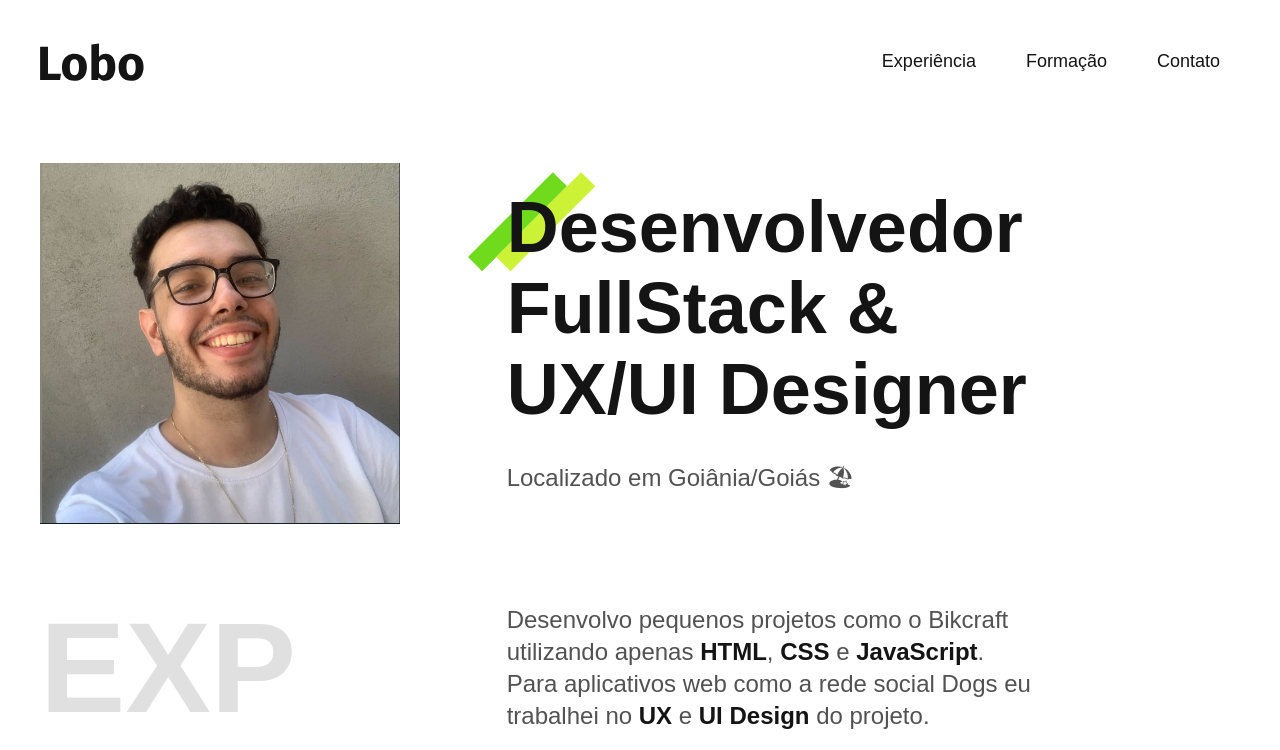
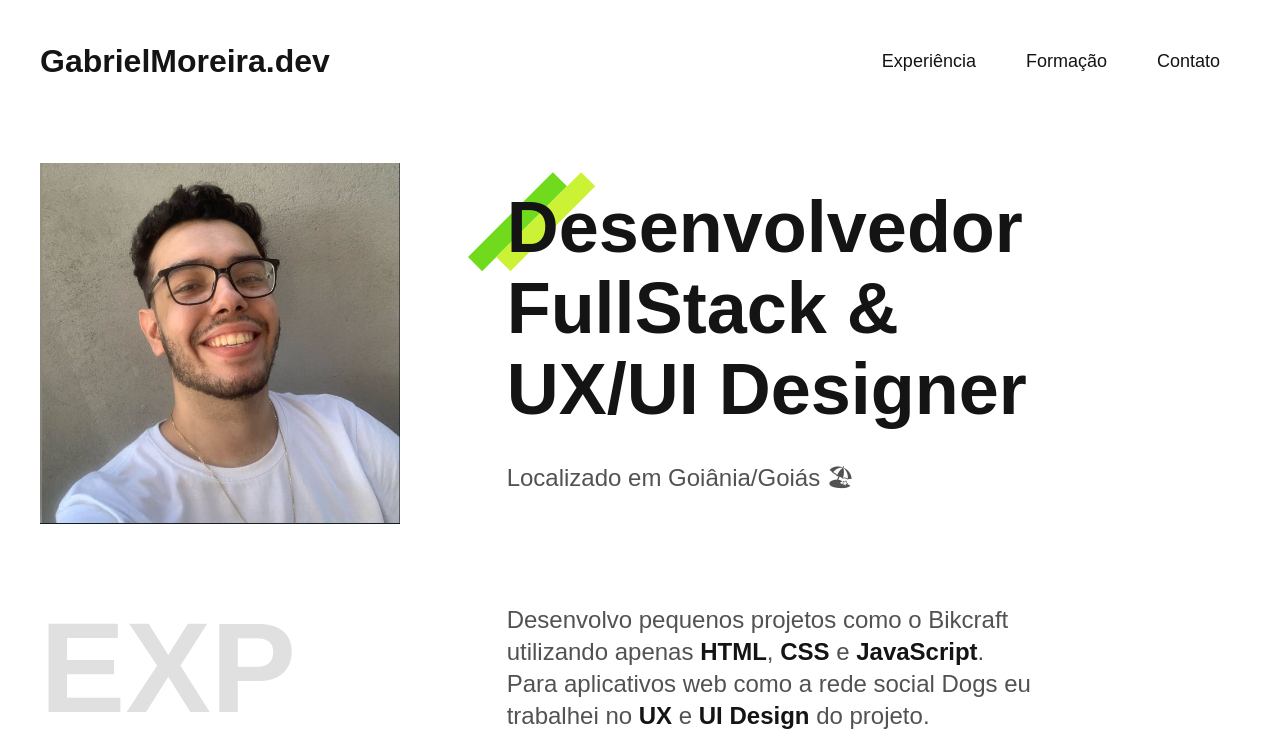
Before and after one commit to GabrielMoreiradeSouza/GabrielMoreira.dev, a plain HTML site: page index.html in a window 1280 px wide. Shown: the top 750 px of the page. Drawn offline with Linux system fonts and the light colour scheme.

Commit message:
Alterado nome

```diff
--- a/index.html
+++ b/index.html
@@ -11,7 +11,7 @@
 
 <body>
   <header class="header">
-    <img src="./img/marca.svg" alt="Lobo" width="104" height="38">
+    <h1 width="104" height="38">GabrielMoreira.dev</h1>
     <nav>
       <ul class="header-menu">
         <li><a href="#experiencia">Experiência</a></li>
```
Also changed, not shown: img/Nome.svg (added).
